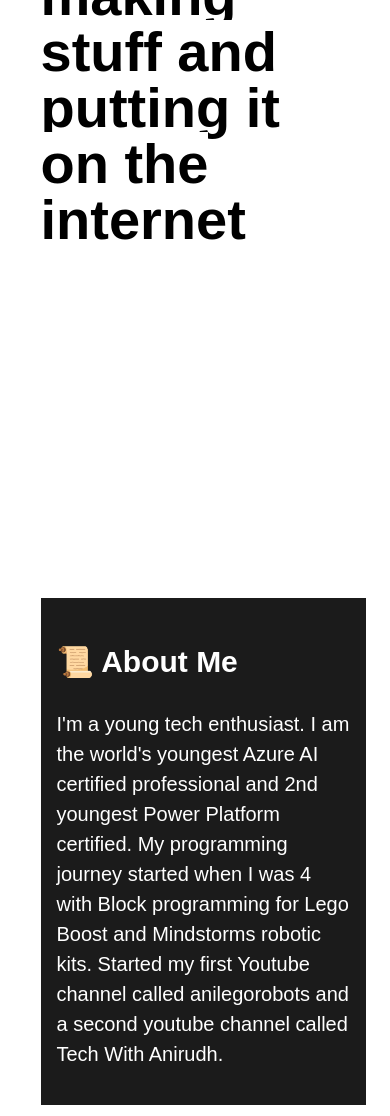
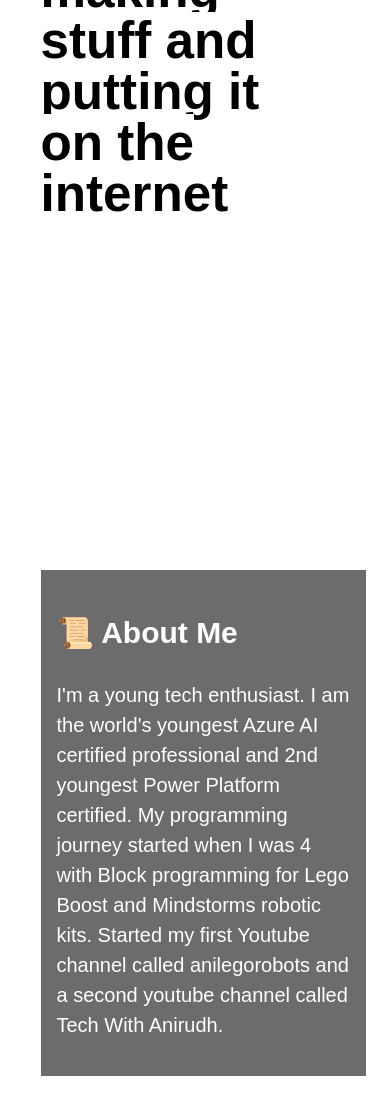
Before and after one commit to techwithanirudh/New-Tech-With-Anirudh, a plain HTML site: page index.html in a window 390 px wide. Shown: the part 884-2000 px from the top of the page. Drawn offline with nearby package versions, Linux system fonts and the light colour scheme; animation ran at ten frames a second; a web font is replaced by a local one.

Commit message:
Mobile responsive

```diff
--- a/style.css
+++ b/style.css
@@ -14,7 +14,7 @@ canvas {
 
 
 :root {
-  --dark-bg: rgba(15, 15, 15, 0.95);
+  --dark-bg: rgb(15 15 15 / 61%);
   --spacing: 350px;
 
   font-family: brandon-grotesque, sans-serif;
--- a/stylex.css
+++ b/stylex.css
@@ -14,7 +14,7 @@ canvas {
 
 
 :root {
-  --dark-bg: rgba(15, 15, 15, 0.95);
+  --dark-bg: rgb(15 15 15 / 61%);
   --spacing: 350px;
 
   font-family: brandon-grotesque, sans-serif;
@@ -81,11 +81,7 @@ canvas {
   blockquote p {
     color: black;
     background-color: white;
-    font-size: 3.5rem;
+    font-size: 3.2rem;
     display: inline;
     line-height: 1;
   }
-
-  .left {
-    grid-column: 6 / 12;
-  }
```
